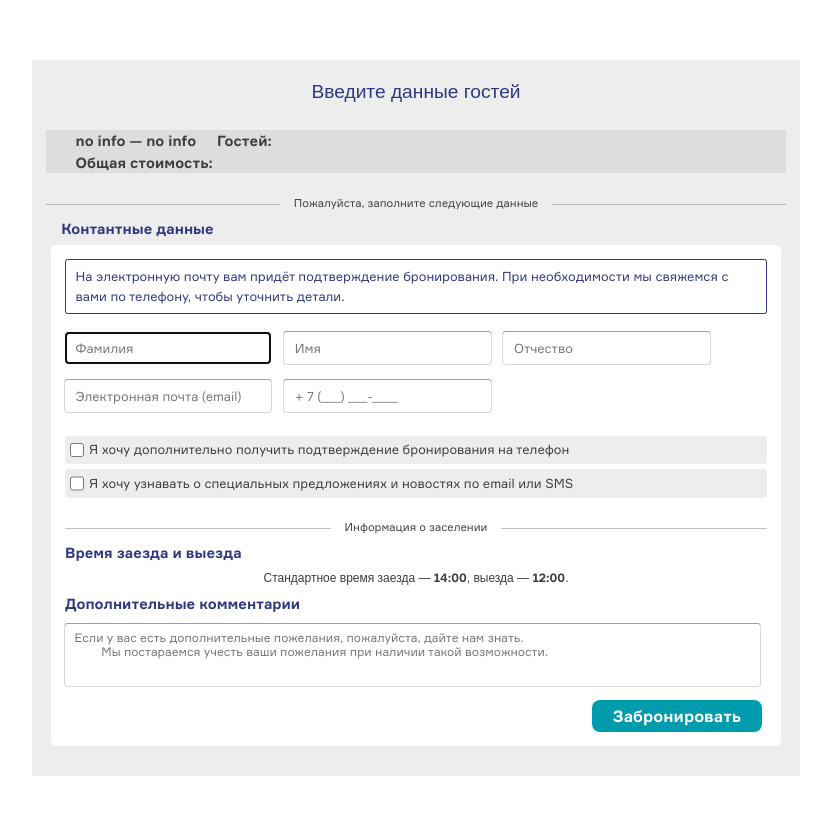
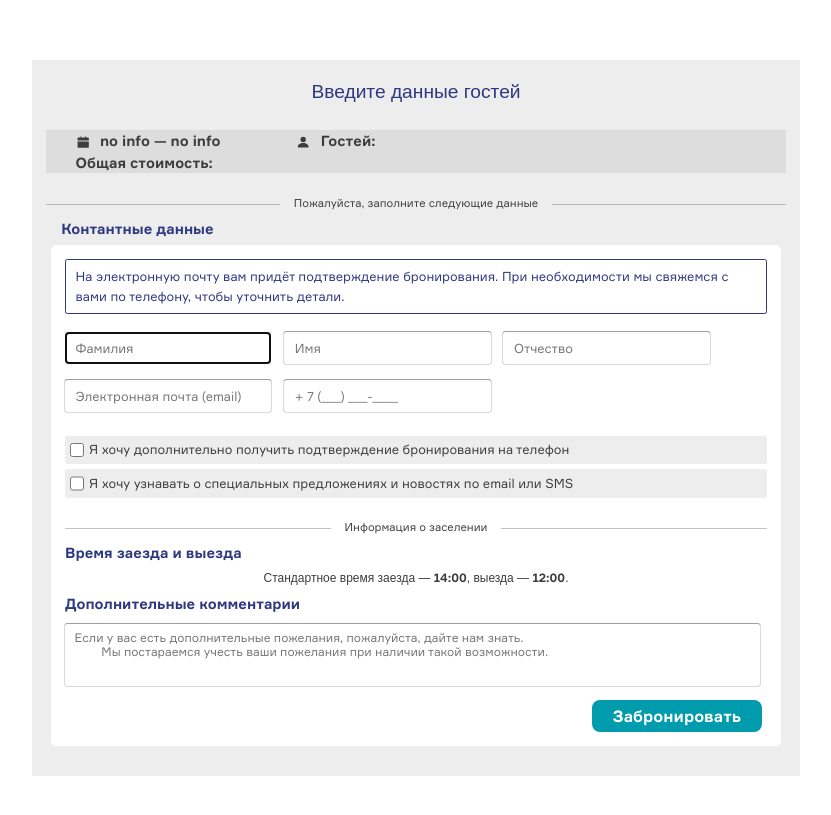
Before and after one commit to zhoriks/anapa-hostel, a React (Create React App) app in the folder client/: page / in a window 1280 px wide. Shown: the part 4205-5020 px from the top of the page, without its empty margins (224-1055 px from the left). Built offline with nearby package versions, Linux system fonts and the light colour scheme; no server answers.

Commit message:
add icons in guest booking form

```diff
--- a/client/src/components/BookingFormGuestData/BookingFormGuestData.jsx
+++ b/client/src/components/BookingFormGuestData/BookingFormGuestData.jsx
@@ -1,6 +1,8 @@
 import React from 'react';
 import { useSelector, useDispatch } from 'react-redux';
 import NumberFormat from 'react-number-format';
+import { AiFillCalendar } from 'react-icons/ai';
+import { BsFillPersonFill } from 'react-icons/bs';
 
 import bookingFormAction from '../../redux/actionCreators/bookingFormAC';
 
@@ -38,10 +40,13 @@ export default function BookingFormGuestData() {
       <div className={styles.bookingDataFromState}>
         <div className={styles.datesAndGuestsData}>
           <div>
-            {dateToTextFormat(dataAboutBooking.arrivalDate)}&nbsp;&mdash;&nbsp;
+            <AiFillCalendar className={styles.icon} />
+            {dateToTextFormat(dataAboutBooking.arrivalDate)}
+            &nbsp;&mdash;&nbsp;
             {dateToTextFormat(dataAboutBooking.departureDate)}
           </div>
-          <div>Гостей: {dataAboutBooking.guestNumber} </div>
+          <div><BsFillPersonFill className={styles.icon} />
+            Гостей: {dataAboutBooking.guestNumber} </div>
         </div>
         <div className={styles.totalPriceData}>Общая стоимость:</div>
       </div>
@@ -107,6 +112,6 @@ export default function BookingFormGuestData() {
           </form>
         </div>
       </div>
-    </div>
+    </div >
   );
 }
--- a/client/src/components/BookingFormGuestData/BookingFormGuestData.module.css
+++ b/client/src/components/BookingFormGuestData/BookingFormGuestData.module.css
@@ -72,6 +72,11 @@
 
 .datesAndGuestsData div {
   margin-right: 3%;
+  min-width: 12.5rem;
+}
+
+.datesAndGuestsData .icon {
+  margin-right: 5%;
 }
 
 .totalPriceData {
--- a/client/src/redux/reducers/bookingFormReducer.js
+++ b/client/src/redux/reducers/bookingFormReducer.js
@@ -61,7 +61,6 @@ const bookingFormReducer = (state = initialState, action) => {
           ...state.list,
           vacantRooms: [...state.list.vacantRooms, action.payload],
         },
-
       };
 
     case actionTypesBookingForm.SEND_DATES_IN_DB_ERROR:
```
